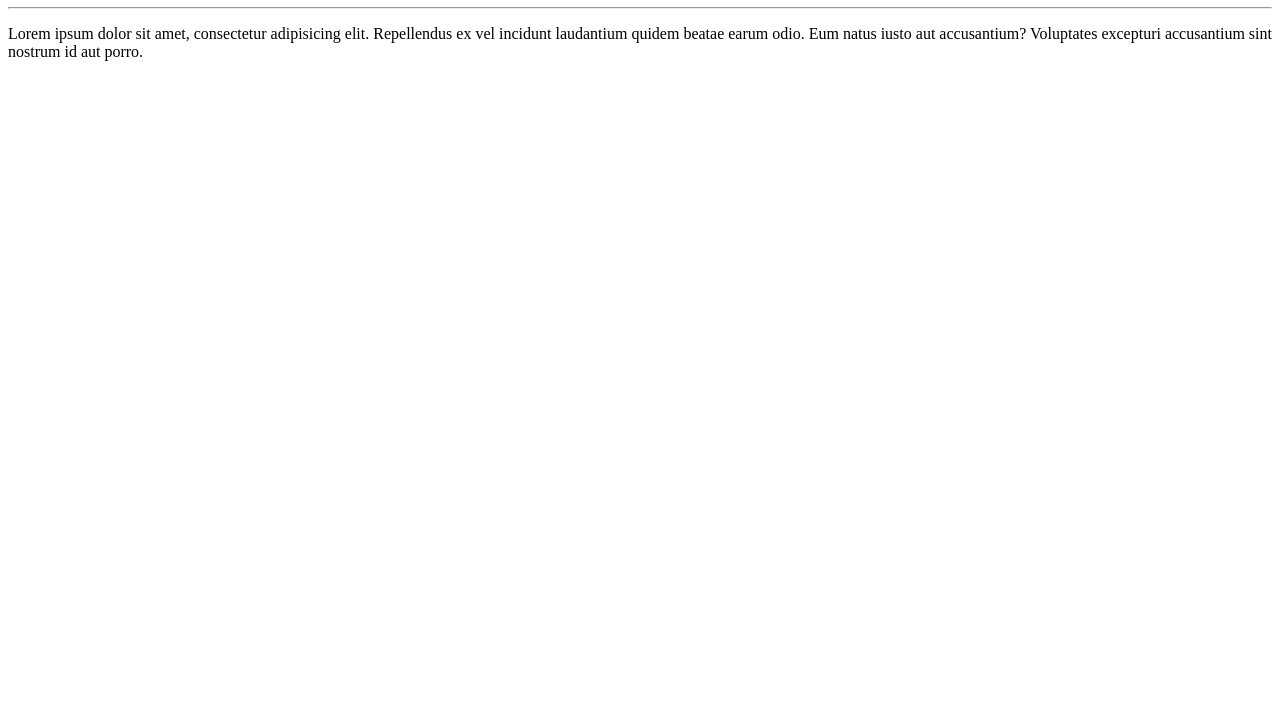
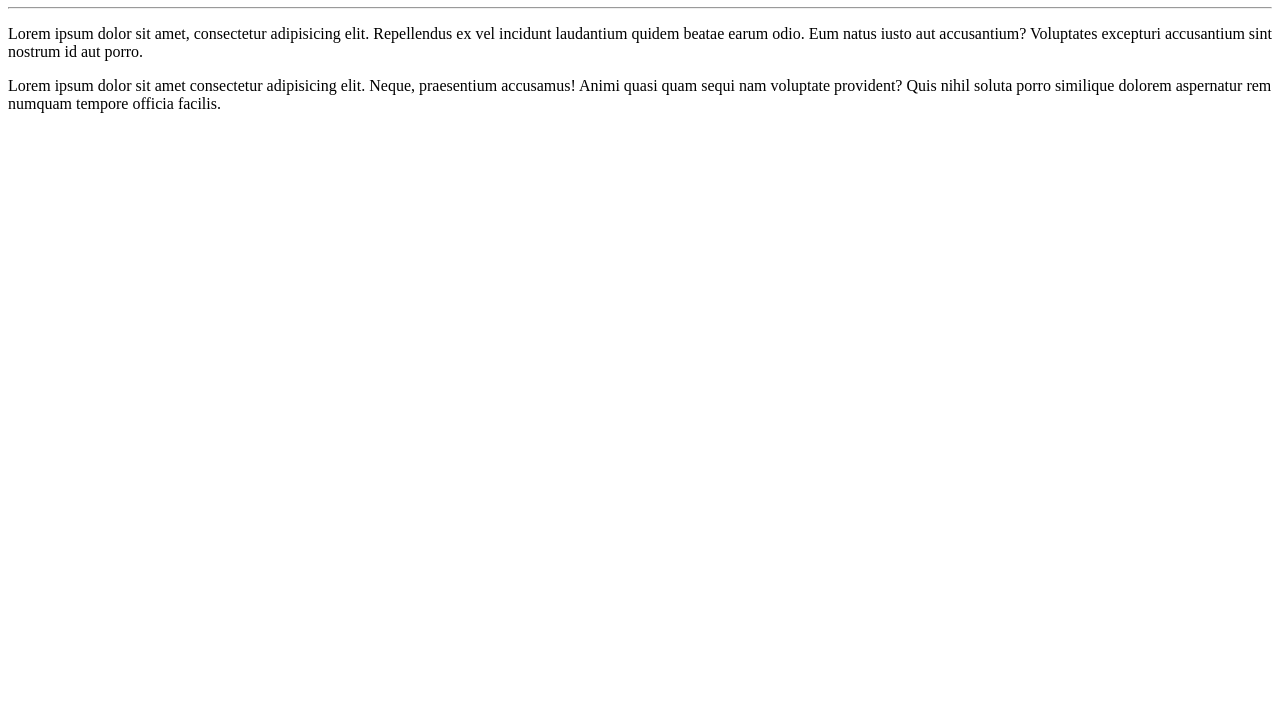
Before and after one commit to JorgeSTJordao/Ola-Mundo, a plain HTML site: page site-exemplo/index.html in a window 1280 px wide. Shown: the part 73-800 px from the top of the page. Drawn offline with Linux system fonts and the light colour scheme.

Commit message:
adicionei um parágrafo

```diff
--- a/site-exemplo/index.html
+++ b/site-exemplo/index.html
@@ -10,5 +10,6 @@
     <h1>Hello, World</h1>
     <hr>
     <p>Lorem ipsum dolor sit amet, consectetur adipisicing elit. Repellendus ex vel incidunt laudantium quidem beatae earum odio. Eum natus iusto aut accusantium? Voluptates excepturi accusantium sint nostrum id aut porro.</p>
+    <p>Lorem ipsum dolor sit amet consectetur adipisicing elit. Neque, praesentium accusamus! Animi quasi quam sequi nam voluptate provident? Quis nihil soluta porro similique dolorem aspernatur rem numquam tempore officia facilis.</p>
 </body>
 </html>
```
